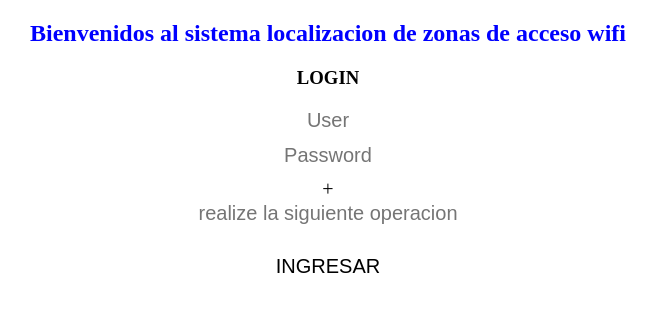
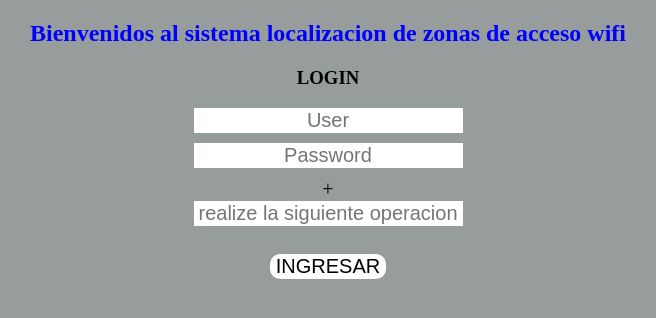
Before and after one commit to DanielBanquet11/ejercicio, a React (Vite) app: page / in a window 1280 px wide. Shown: the top 318 px of the page, without its empty margins (312-968 px from the left). Built offline with nearby package versions, Linux system fonts and the light colour scheme.

Commit message:
Update styles.css

```diff
--- a/src/styles.css
+++ b/src/styles.css
@@ -2,7 +2,7 @@ body{
     text-align: center;
     background-color: absolute;
     background-repeat: repeat;
-
+    background-color: rgb(150, 157, 156);
 }
 
 
```
